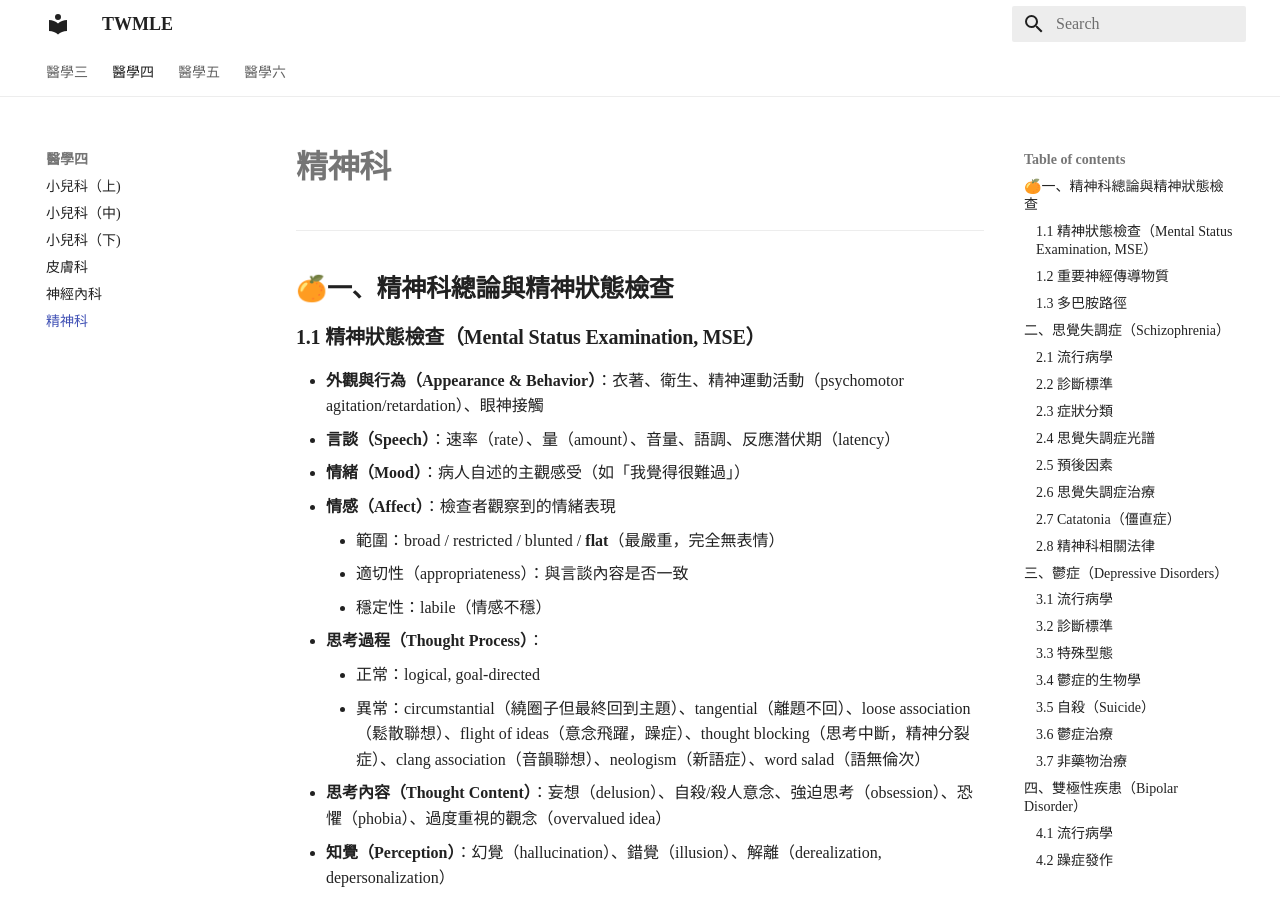
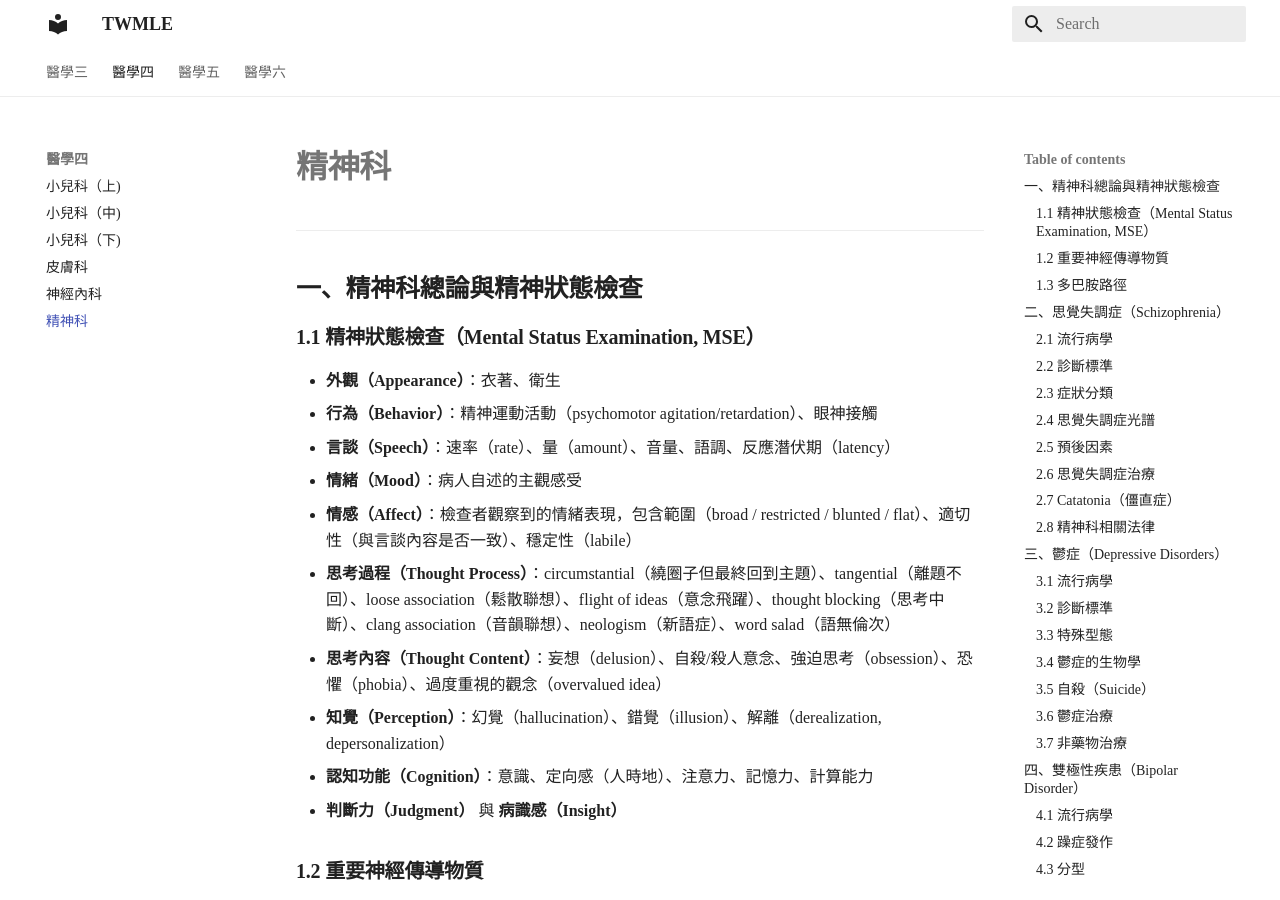
Before and after one commit to hikarimusic/TWMLE, an MkDocs documentation site: the page built from docs/醫學四/精神科.md, in a window 1280 px wide and 900 px high. Built offline with MkDocs 1.6.1 and Material for MkDocs 9.7.7, drawn with Linux system fonts in a browser that asks for light colours; some web fonts are replaced; some of the changed text lies outside the part shown.

Commit message:
neuro psychi

```diff
--- a/docs/醫學四/精神科.md
+++ b/docs/醫學四/精神科.md
@@ -2,20 +2,16 @@
 
 ---
 
-## 🍊一、精神科總論與精神狀態檢查
+## 一、精神科總論與精神狀態檢查
 
 ### 1.1 精神狀態檢查（Mental Status Examination, MSE）
 
-- **外觀與行為（Appearance & Behavior）**：衣著、衛生、精神運動活動（psychomotor agitation/retardation）、眼神接觸
+- **外觀（Appearance）**：衣著、衛生
+- **行為（Behavior）**：精神運動活動（psychomotor agitation/retardation）、眼神接觸
 - **言談（Speech）**：速率（rate）、量（amount）、音量、語調、反應潛伏期（latency）
-- **情緒（Mood）**：病人自述的主觀感受（如「我覺得很難過」）
-- **情感（Affect）**：檢查者觀察到的情緒表現
-    - 範圍：broad / restricted / blunted / **flat**（最嚴重，完全無表情）
-    - 適切性（appropriateness）：與言談內容是否一致
-    - 穩定性：labile（情感不穩）
-- **思考過程（Thought Process）**：
-    - 正常：logical, goal-directed
-    - 異常：circumstantial（繞圈子但最終回到主題）、tangential（離題不回）、loose association（鬆散聯想）、flight of ideas（意念飛躍，躁症）、thought blocking（思考中斷，精神分裂症）、clang association（音韻聯想）、neologism（新語症）、word salad（語無倫次）
+- **情緒（Mood）**：病人自述的主觀感受
+- **情感（Affect）**：檢查者觀察到的情緒表現，包含範圍（broad / restricted / blunted / flat）、適切性（與言談內容是否一致）、穩定性（labile）
+- **思考過程（Thought Process）**：circumstantial（繞圈子但最終回到主題）、tangential（離題不回）、loose association（鬆散聯想）、flight of ideas（意念飛躍）、thought blocking（思考中斷）、clang association（音韻聯想）、neologism（新語症）、word salad（語無倫次）
 - **思考內容（Thought Content）**：妄想（delusion）、自殺/殺人意念、強迫思考（obsession）、恐懼（phobia）、過度重視的觀念（overvalued idea）
 - **知覺（Perception）**：幻覺（hallucination）、錯覺（illusion）、解離（derealization, depersonalization）
 - **認知功能（Cognition）**：意識、定向感（人時地）、注意力、記憶力、計算能力
@@ -477,23 +473,23 @@
 
 ---
 
-## 🍊七、創傷及壓力相關障礙
+## 七、創傷及壓力相關障礙
 
 ### 7.1 創傷後壓力症候群（PTSD）
 
 - 暴露於實際或威脅的死亡、重傷或性暴力後
-- 持續 ≥ **1 個月**（< 1 個月為急性壓力症 ASD）
+- 持續 ≥ **1 個月**
 - **4 大症狀群**：
     1. **侵入性再體驗（Intrusion）**：flashbacks、惡夢、與創傷相關的痛苦記憶
     2. **迴避（Avoidance）**：避免與創傷相關的想法、感受、外在提醒物
     3. **認知與情緒負向改變（Negative cognition & mood）**：持續負面信念、自責、情感麻木、疏離感、失去興趣
     4. **過度激發（Hyperarousal）**：hypervigilance、exaggerated startle response、易怒、睡眠障礙、注意力不集中、reckless behavior
 - 治療：
-    - 心理治療：**Prolonged Exposure Therapy（PE）**、**CPT（Cognitive Processing Therapy）**、EMDR
-    - 藥物：**SSRI/SNRI**（sertraline, paroxetine 有 FDA approval）
-    - **Prazosin**（α₁-blocker）：改善創傷相關惡夢
+    - 心理治療：**PE（Prolonged Exposure Therapy）**、**CPT（Cognitive Processing Therapy）**、EMDR（Eye Movement Desensitization and Reprocessing）
+    - 藥物：**SSRI/SNRI**（sertraline, paroxetine）
+    - 改善惡夢：α₁-blocker（prazosin）
     - **不建議使用 BZD**（無效且可能干擾恐懼消退）
-    - **不建議 debriefing**（critical incident stress debriefing 無效甚至可能有害）
+    - **不建議 debriefing**（無效甚至可能有害）
 
 ### 7.2 急性壓力症（Acute Stress Disorder, ASD）
 
@@ -510,7 +506,7 @@
 
 ---
 
-## 🍊八、解離症（Dissociative Disorders）
+## 八、解離症（Dissociative Disorders）
 
 ### 8.1 解離性身分障礙（Dissociative Identity Disorder, DID）
 
@@ -534,7 +530,7 @@
 
 ---
 
-## 🍊九、身體症狀及相關障礙（Somatic Symptom & Related Disorders）
+## 九、身體症狀及相關障礙（Somatic Symptom & Related Disorders）
 
 ### 9.1 身體症狀障礙（Somatic Symptom Disorder）
 
@@ -569,7 +566,7 @@
 
 ---
 
-## 🍊十、飲食障礙（Eating Disorders）
+## 十、飲食障礙（Eating Disorders）
 
 ### 10.1 神經性厭食症（Anorexia Nervosa, AN）
 
@@ -581,20 +578,20 @@
     - **Restricting type**：純粹限制進食
     - **Binge-eating/purging type**：有暴食或清除行為
 - 併發症：
-    - 代謝/電解質：**低血鉀**（清除型）、代謝性鹼中毒（嘔吐）或代謝性酸中毒（瀉劑）、低血鈉、低血磷、低血鎂
-    - 心血管：**心律不整**（最常見死因）、bradycardia、hypotension、QT prolongation、MVP
-    - 內分泌：amenorrhea（下視丘性）、osteoporosis、↓T₃（euthyroid sick）、↑cortisol、↓gonadotropins
+    - 代謝/電解質：**低血鉀**、代謝性鹼中毒（嘔吐）或代謝性酸中毒（瀉劑）、低血鈉、低血磷、低血鎂
+    - 心血管：**心律不整**、bradycardia、hypotension、QT prolongation、MVP
+    - 內分泌：amenorrhea、osteoporosis、↓T₃、↑cortisol、↓gonadotropins
     - 腸胃：constipation、gastroparesis、SMA syndrome
     - 血液：pancytopenia
     - 身體：lanugo hair（胎毛）、乾燥皮膚、掉髮、低體溫、水腫
     - 清除型特有：**Russell's sign**（手背指關節處胼胝）、parotid gland enlargement、dental enamel erosion（perimolysis）
-- **Refeeding syndrome**：嚴重營養不良者開始補充營養 → **低磷血症**（最危險）、低鉀、低鎂 → 心衰竭、呼吸衰竭 → 預防：緩慢增加熱量，先補充 thiamine 和電解質
+    - **Refeeding syndrome**：嚴重營養不良者開始補充營養 → **低磷血症**（最危險）、低鉀、低鎂 → 心衰竭、呼吸衰竭；預防：緩慢增加熱量，先補充 thiamine 和電解質
 - 治療：
     - **營養復健**為首要治療
-    - 心理治療：青少年 → **FBT（Family-Based Treatment / Maudsley Approach）**最有效；成人 → CBT-E
+    - 心理治療：青少年 → **FBT（Family-Based Treatment）**；成人 → CBT-E
     - 藥物角色有限；**SSRI 對 AN 效果不佳**
     - Olanzapine 可幫助體重增加（off-label）
-- AN 是所有精神疾患中**死亡率最高**的
+    - AN 是所有精神疾患中**死亡率最高**的
 
 ### 10.2 神經性暴食症（Bulimia Nervosa, BN）
 
@@ -606,22 +603,22 @@
 - 體重通常正常或略高
 - 併發症：同 AN 清除型（低血鉀、代謝性鹼中毒、Russell's sign、dental erosion、parotid enlargement、Mallory-Weiss tear、食道破裂）
 - 治療：
-    - **CBT**（心理治療首選）
-    - **SSRI（Fluoxetine 60 mg）**：FDA approved，需高劑量
-    - **禁用 Bupropion** → 降低癲癇閾值（暴食/清除造成電解質異常 → 癲癇風險↑↑）
+    - **CBT**：心理治療首選
+    - **SSRI（Fluoxetine）**：FDA approved，需高劑量
+    - 禁用 Bupropion → 降低癲癇閾值
 
 ### 10.3 暴食症（Binge Eating Disorder, BED）
 
 - 反覆暴食發作（同 BN），但**無代償行為**
 - 至少每週 1 次持續 3 個月
 - 常合併肥胖
-- 治療：**CBT**（首選）、SSRI、**Lisdexamfetamine（Vyvanse）**（FDA approved for BED）
+- 治療：**CBT**（首選）、SSRI、Lisdexamfetamine**
 
 ### 10.4 其他飲食障礙
 
 - **Pica**：持續進食非食物物質 ≥ 1 個月（鐵缺乏、鉛中毒風險）
 - **Rumination disorder**：反覆反芻已吞嚥食物
-- **ARFID（Avoidant/Restrictive Food Intake Disorder）**：挑食/迴避特定食物導致營養缺乏，但無對體型體重的焦慮
+- **ARFID（Avoidant/Restrictive Food Intake Disorder）**：挑食/迴避特定食物導致營養缺乏
 
 ---
 
@@ -908,7 +905,7 @@
 
 ---
 
-## 🍊十五、睡眠—覺醒障礙
+## 十五、睡眠—覺醒障礙
 
 ### 15.1 失眠症（Insomnia Disorder）
 
@@ -930,21 +926,21 @@
 - 四大症狀：
     1. **過度日間嗜睡（EDS）**（核心症狀）
     2. **Cataplexy**（笑/驚嚇 → 肌肉突然無力，但意識清楚）
-    3. **Sleep paralysis**
-    4. **Hypnagogic/hypnopompic hallucinations**
+    3. **Sleep paralysis**（鬼壓床）
+    4. **Hypnagogic/hypnopompic hallucinations**（入睡時/醒來時幻覺）
 - 治療：
     - EDS：**Modafinil**（首選）或 stimulants（methylphenidate, amphetamine）
-    - Cataplexy：**Sodium oxybate（GHB）**、SNRI（venlafaxine）、SSRI、TCA
-    - Solriamfetol（DNRI）：新藥
+    - Cataplexy：**Sodium oxybate**、SNRI（venlafaxine）、SSRI、TCA
+    - 新藥：Solriamfetol（DNRI）
 
 ### 15.3 睡眠異常行為（Parasomnias）
 
 | 類型 | 睡眠期 | 特徵 |
 |------|-------|------|
-| **夢遊（Sleepwalking）** | NREM（N3, slow-wave sleep） | 兒童常見；部分覺醒但無意識；隔天無記憶 |
+| **夢遊（Sleepwalking）** | NREM（N3） | 兒童常見；部分覺醒但無意識；隔天無記憶 |
 | **夜驚（Sleep Terror）** | NREM（N3） | 兒童多；突然尖叫/哭泣、自律神經激發；無法被安撫；隔天無記憶 |
 | **惡夢（Nightmare）** | REM | 兒童或成人；醒來後可回憶夢的內容；常見於 PTSD |
-| **REM Sleep Behavior Disorder（RBD）** | REM（缺乏正常 REM atonia） | 在 REM 期間表演出夢境（拳打腳踢等）；老年男性；**高度預測 α-synucleinopathy**（Parkinson、Lewy body dementia）；治療：**Melatonin**（首選）、Clonazepam |
-| **Restless Legs Syndrome（RLS）** | 入睡前 | 不適感須靠移動腿部緩解；與低鐵相關；治療：補鐵（if ferritin < 75）、**DA agonist（pramipexole, ropinirole）**、gabapentinoids |
+| **REM Sleep Behavior Disorder（RBD）** | REM | 在 REM 期間表演出夢境（拳打腳踢等）；老年男性；**高度預測 α-synucleinopathy**（Parkinson、Lewy body dementia）；治療：**Melatonin**（首選）、Clonazepam |
+| **Restless Legs Syndrome（RLS）** | 入睡前 | 不適感須靠移動腿部緩解；與低鐵相關；治療：補鐵、**DA agonist（pramipexole, ropinirole）**、gabapentinoids |
 
 ---
```
Also changed, not shown: other parts of docs/醫學四/精神科.md (+8 -8 lines).
